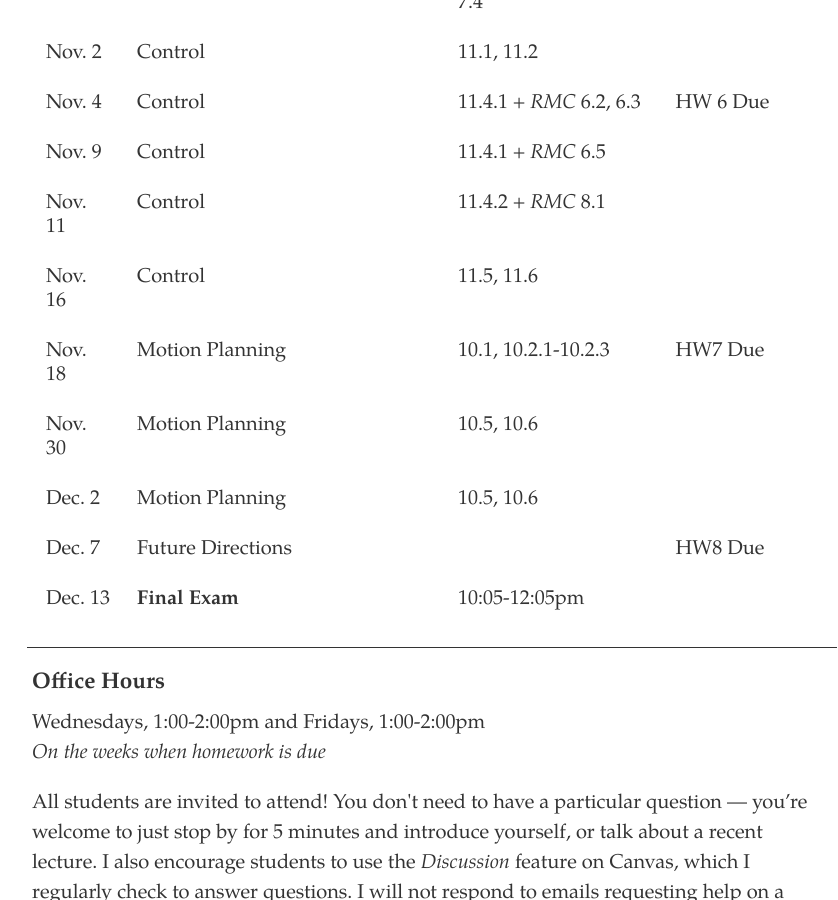
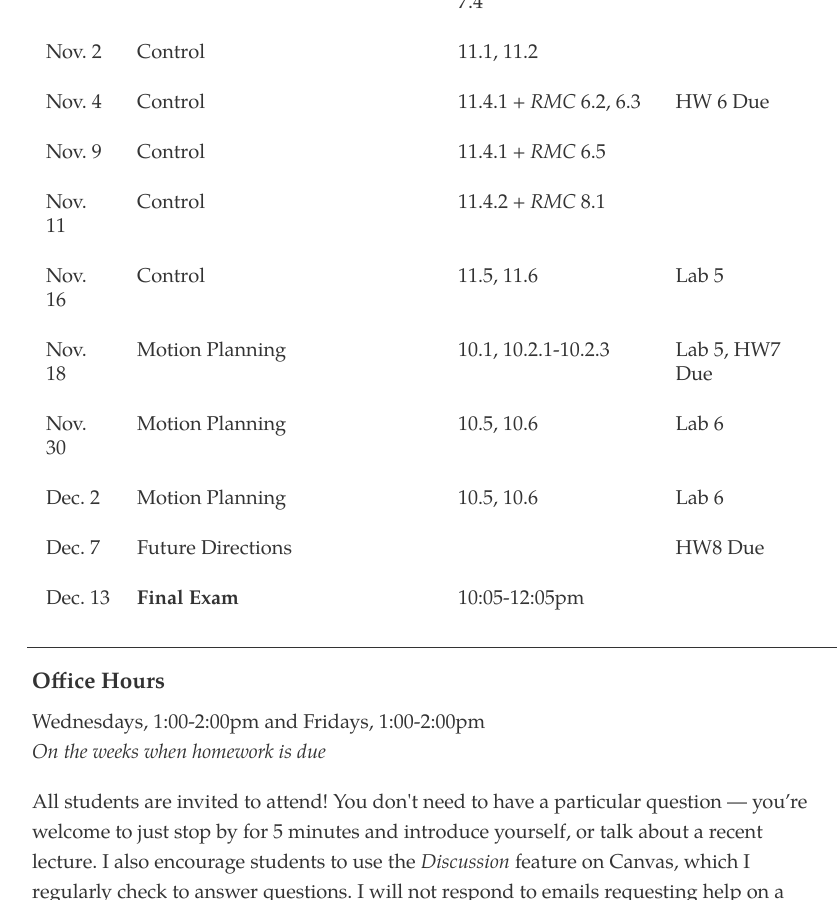
Before and after one commit to dylan-losey/dylan-losey.github.io, a Jekyll site: the page built from me4524-fall21.html, in a window 1280 px wide and 900 px high, scrolled down 3498 px. Shown: the whole window, without its empty margins (208-1046 px from the left). Built offline with Jekyll 4.4.1, drawn with Linux system fonts in a browser that asks for light colours; nearby versions of some CDN libraries.

Commit message:
final labs

```diff
--- a/me4524-fall21.html
+++ b/me4524-fall21.html
@@ -299,25 +299,25 @@ tags: me4524-fall2021
       <td>Nov. 16</td>
       <td>Control</td>
       <td>11.5, 11.6</td>
-      <td></td>
+      <td>Lab 5</td>
     </tr>
     <tr>
       <td>Nov. 18</td>
       <td>Motion Planning</td>
       <td>10.1, 10.2.1-10.2.3</td>
-      <td>HW7 Due</td>
+      <td>Lab 5, HW7 Due</td>
     </tr>
     <tr>
       <td>Nov. 30</td>
       <td>Motion Planning</td>
       <td>10.5, 10.6</td>
-      <td></td>
+      <td>Lab 6</td>
     </tr>
     <tr>
       <td>Dec. 2</td>
       <td>Motion Planning</td>
       <td>10.5, 10.6</td>
-      <td></td>
+      <td>Lab 6</td>
     </tr>
     <tr>
       <td>Dec. 7</td>
```
